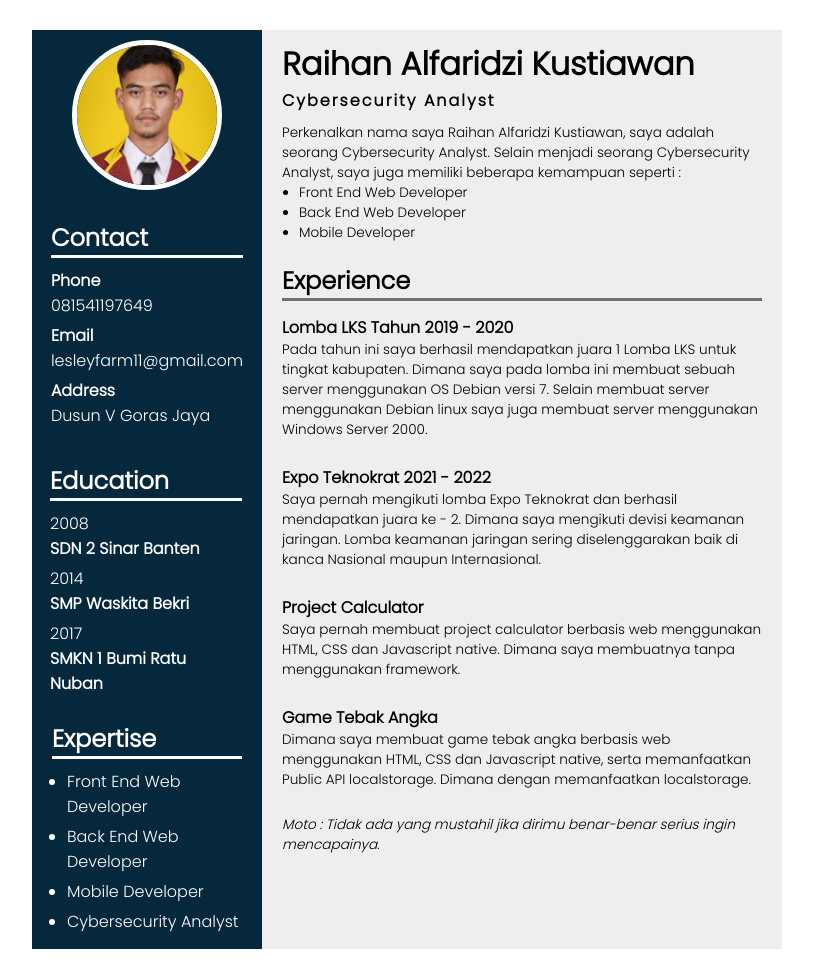
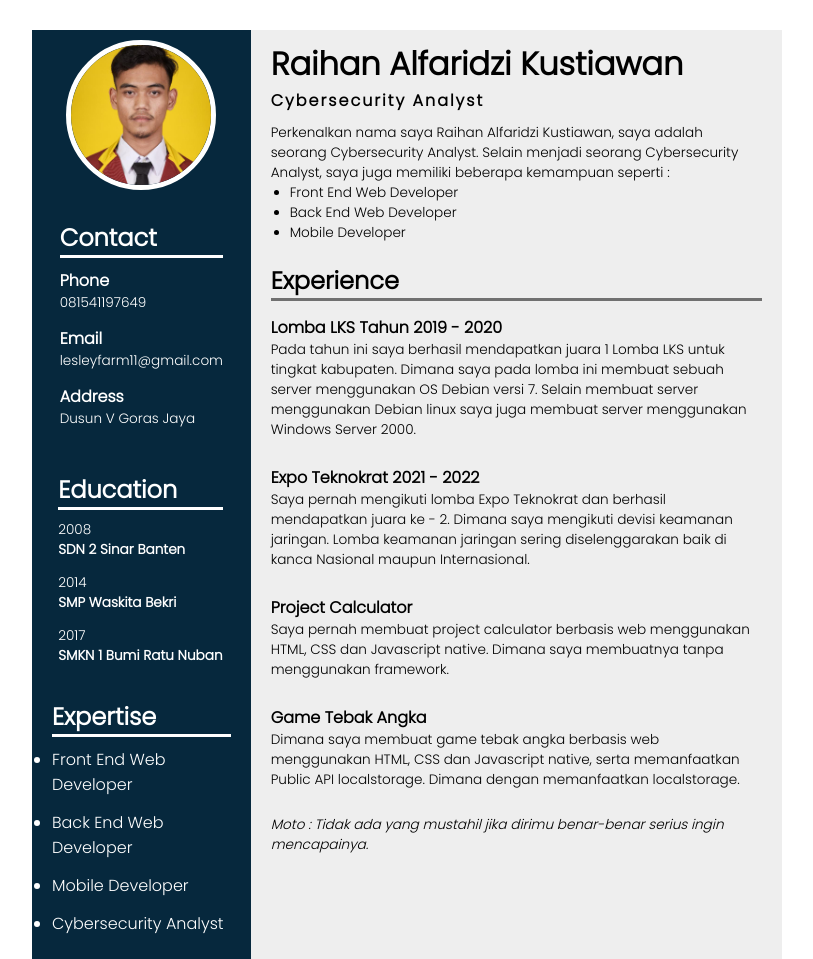
Before and after one commit to Raihan2503/my-cv.github.io, a plain HTML site: page index.html in a window 1280 px wide. Shown: the whole page, without its empty margins (233-1046 px from the left). Drawn offline with Linux system fonts and the light colour scheme.

Commit message:
Update style.css

```diff
--- a/assets/style.css
+++ b/assets/style.css
@@ -56,6 +56,7 @@ body
     margin-bottom: 10px;
     border-bottom: 3px solid white;
 }
+.sidebar p { font-size: .85em;}
 .sidebar .education
 {
     margin-left: -2px;
@@ -65,15 +66,13 @@ body
 .sidebar .detail-education,
 .sidebar .detail-skill
 {
-    margin-bottom: 5px;
+    margin-bottom: 13px;
 }
 .sidebar .education-history
 {
     font-weight: 700;
 }
 .sidebar .skill {margin-top: 20px;}
-.sidebar .detail-skill ul li,
-.sidebar .detail-education ul li { margin-left: 15px;}
 /* End Sidebar */
 
 /* Main menu */
@@ -99,7 +98,7 @@ main .introduction
     margin-bottom: 20px;
 }
 main .introduction li {
-    margin-left: 17px;
+    margin-left: 19px;
 }
 main .experience p
 {
```
